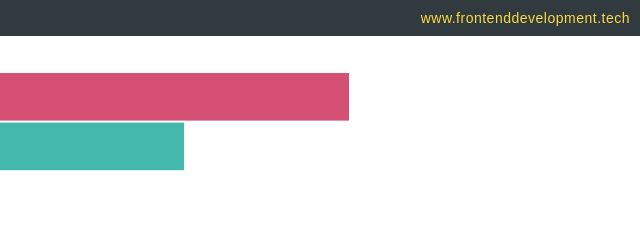
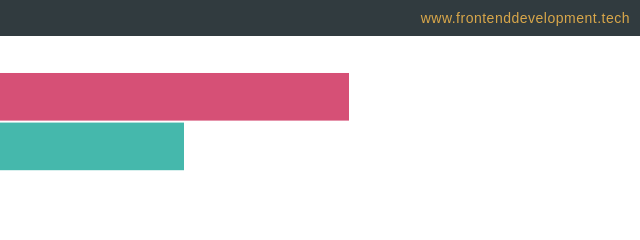
Before and after one commit to eastcoastdeveloper/D3-Bar-Chart, a plain HTML site: page index.html in a window 1280 px wide. Shown: the top 240 px of the page, 640-1280 px from the left. Drawn offline with nearby package versions, Linux system fonts and the light colour scheme.

Commit message:
1 file modified

```diff
--- a/index.html
+++ b/index.html
@@ -17,7 +17,7 @@
         text-align: right;
         cursor: pointer;
         background-color: #313b3f;
-        color: #fcdb42;
+        color: #D9A74A;
         padding: 10px;
         text-decoration: none;
         margin-bottom: 15px;
```
